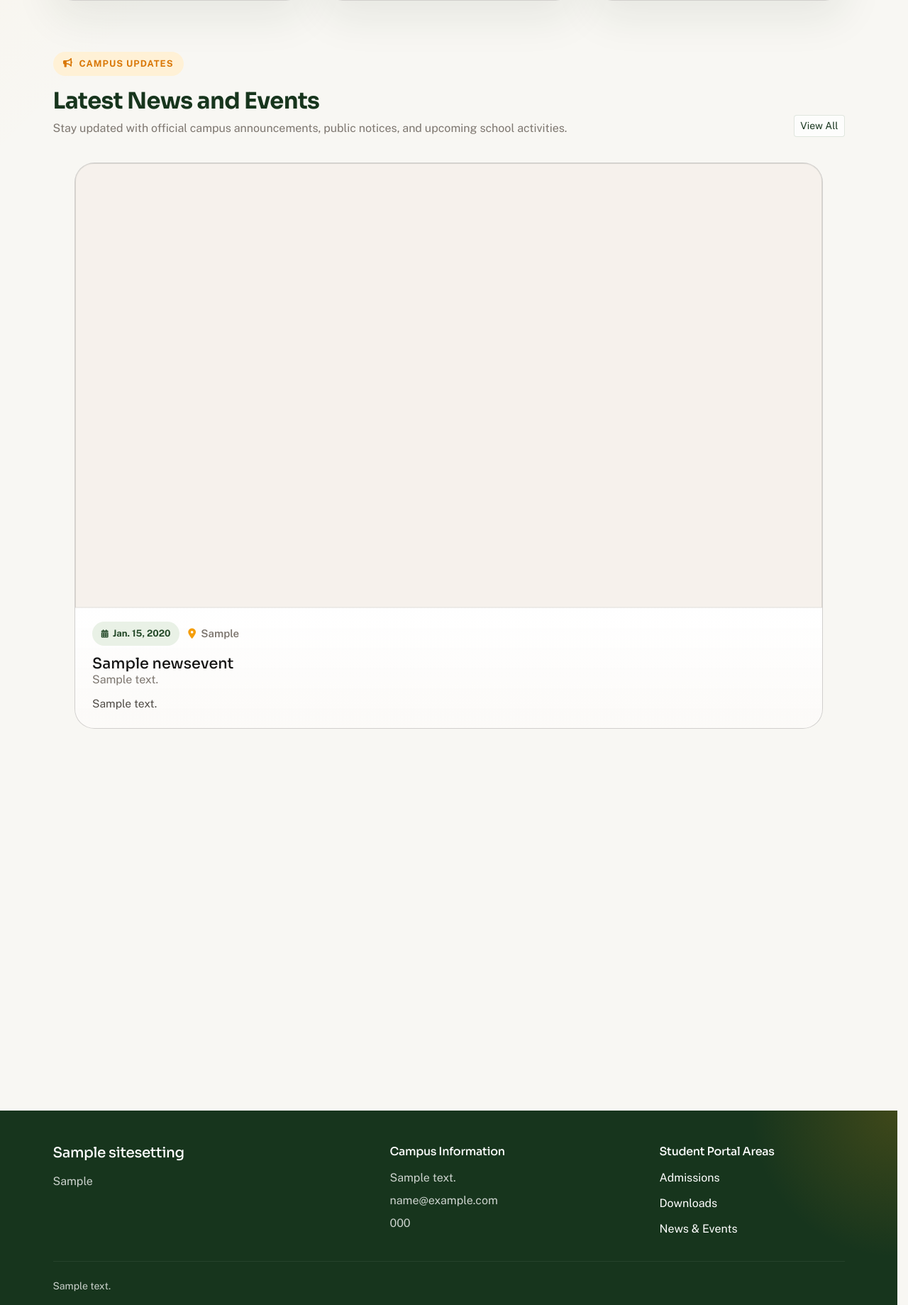
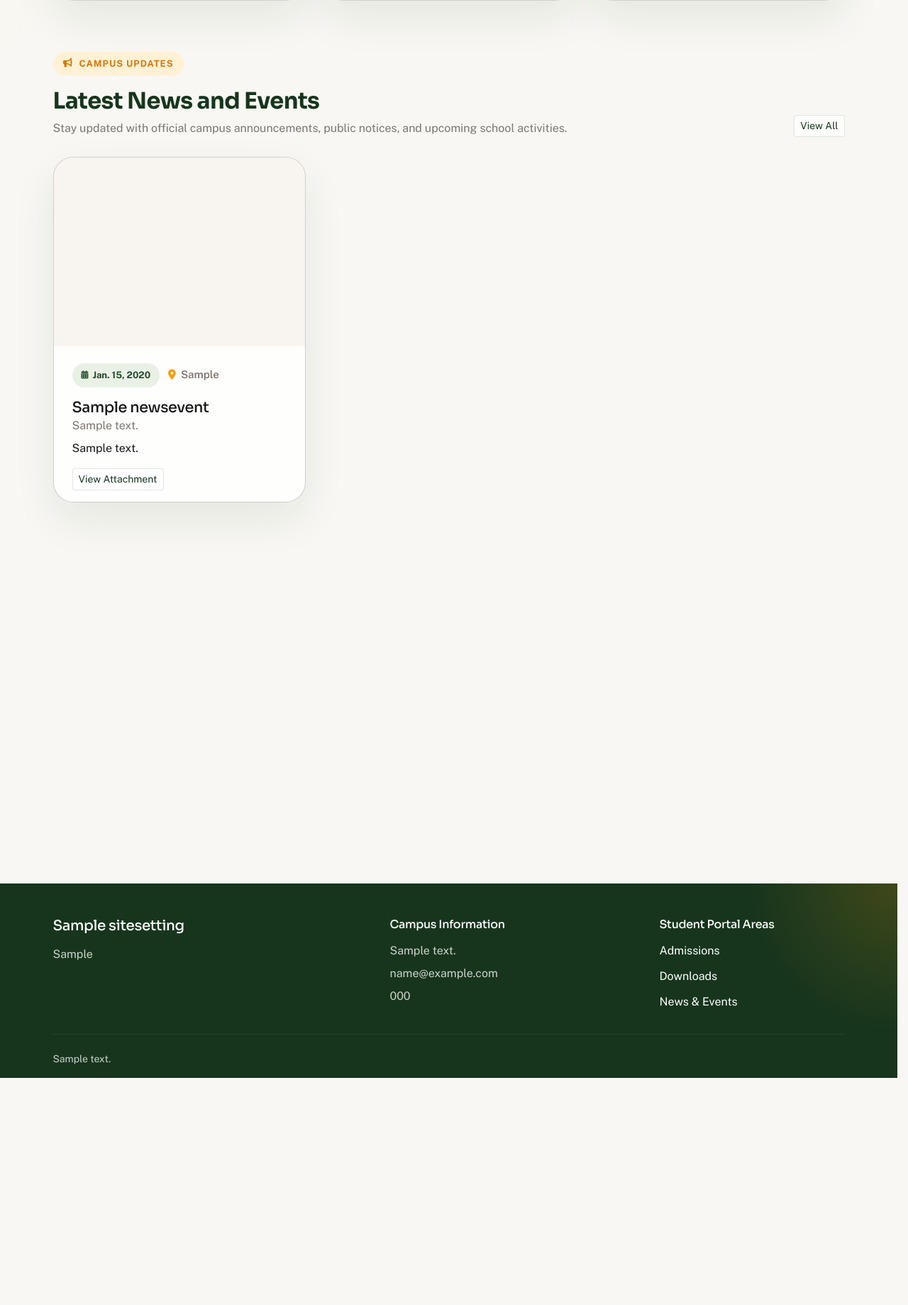
Before and after one commit to TheReaLsshhh/ccbwebremasterV2, a Django app: page / in a window 1280 px wide. Shown: the part 1231-3070 px from the top of the page at 71% size. After the commit the page ends 2750 px from the top, so only its background shows below. Run offline with Django 5.2, Linux system fonts and the light colour scheme; tables that the repository leaves empty hold one stand-in row (values such as "Sample post"); grey boxes marked "Sample" are stand-in pictures; parts of the project's set-up code (start-up, migrations or seed data) failed here and were passed over.

Commit message:
Use news-style grid cards on home instead of wide carousel

```diff
--- a/static/css/site.css
+++ b/static/css/site.css
@@ -1222,7 +1222,7 @@ a.btn.btn-soft.btn-sm.mt-3 {
   height: auto;
 }
 
-.home-news-section .news-carousel-card,
+.home-news-section .news-grid-card,
 .news-content-section .news-grid-card {
   overflow: visible;
 }
@@ -1241,11 +1241,6 @@ a.btn.btn-soft.btn-sm.mt-3 {
   display: block;
   content-visibility: auto;
   background: var(--ccb-surface-muted);
-}
-
-.home-news-section .news-carousel-image,
-.home-news-section .news-visual-image {
-  max-height: min(42rem, 78vh);
 }
 
 .news-content-section .news-grid-image {
@@ -3161,11 +3156,6 @@ p.text-dark.fw-semibold.mb-2 {
     max-height: min(34rem, 70vh);
   }
 
-  .home-news-section .news-carousel-image,
-  .home-news-section .news-visual-image {
-    max-height: min(36rem, 68vh);
-  }
-
   .contact-map-card {
     height: auto !important;
     min-height: 22rem;
--- a/templates/website/home.html
+++ b/templates/website/home.html
@@ -112,7 +112,7 @@
     </div>
 </section>
 
-<section class="section-block pt-0 home-news-section">
+<section class="section-block pt-0 home-news-section news-content-section">
     <div class="container">
         <div class="section-header">
             <div>
@@ -123,35 +123,32 @@
             <a href="{% url 'website:news' %}" class="btn btn-soft btn-sm">View All</a>
         </div>
         {% if featured_news %}
-            <div id="campusNewsCarousel" class="carousel slide news-carousel" data-bs-ride="carousel" data-bs-interval="5000">
-                {% with featured_news_count=featured_news|length %}
-                <div class="news-carousel-stage">
-                    {% if featured_news_count > 1 %}
-                        <button class="carousel-control-prev news-carousel-arrow news-carousel-arrow-side news-carousel-arrow-left" type="button" data-bs-target="#campusNewsCarousel" data-bs-slide="prev" aria-label="Previous news item">
-                            <span class="news-carousel-arrow-icon" aria-hidden="true"><i class="fa-solid fa-chevron-left"></i></span>
-                        </button>
-                    {% endif %}
-                    <div class="news-carousel-viewport">
-                        <div class="carousel-inner">
+            <div class="row g-4">
                 {% for item in featured_news %}
-                                <div class="carousel-item {% if forloop.first %}active{% endif %}">
-                                    <div class="announcement-card news-carousel-card">
+                    <div class="col-md-6 col-xl-4">
+                        <article
+                            id="news-{{ item.pk }}"
+                            class="announcement-card news-grid-card news-grid-card-interactive"
+                            data-news-id="{{ item.pk }}"
+                            role="button"
+                            tabindex="0"
+                            aria-label="View full announcement: {{ item.title }}"
+                        >
                             {% if item.cover_image %}
-                                            <div class="news-carousel-visual-shell">
-                                                <div class="news-visual-wrap news-carousel-visual">
+                                <div class="news-visual-wrap news-grid-visual">
                                     <img
                                         src="{{ item.cover_image.url }}"
                                         alt="{{ item.title }}"
-                                                        class="news-visual-image news-carousel-image"
-                                                        width="960"
-                                                        sizes="(min-width: 1200px) 72rem, 100vw"
+                                        class="news-visual-image news-grid-image"
+                                        width="720"
+                                        sizes="(min-width: 1200px) 33vw, (min-width: 768px) 50vw, 100vw"
                                         decoding="async"
-                                                        {% if forloop.first %}fetchpriority="high"{% else %}loading="lazy" fetchpriority="low"{% endif %}>
-                                                </div>
+                                        {% if forloop.first %}fetchpriority="high"{% else %}loading="lazy" fetchpriority="low"{% endif %}
+                                    >
                                 </div>
                             {% endif %}
-                                        <div class="news-carousel-body">
-                                            <div class="news-carousel-meta">
+                            <div class="news-grid-body d-flex flex-column gap-3">
+                                <div class="news-grid-meta">
                                     <span class="signal-badge signal-badge-date">{{ item.event_date }}</span>
                                     {% if item.location %}
                                         <span class="news-location-inline">
@@ -160,56 +157,33 @@
                                         </span>
                                     {% endif %}
                                 </div>
-                                            <h3 class="news-carousel-title">{{ item.title }}</h3>
-                                            <div class="news-carousel-text">
-                                                {% if item.summary %}
-                                                    <p class="muted-copy news-carousel-summary">
-                                                        {% if item.summary|exceeds_word_limit:28 %}
-                                                            {{ item.summary|words_truncate:28 }}… <a href="{% url 'website:news' %}?open={{ item.pk }}{% if item.news_page > 1 %}&amp;page={{ item.news_page }}{% endif %}#news-{{ item.pk }}" class="news-read-more-link">Read more.</a>
-                                                        {% else %}
-                                                            {{ item.summary }}
-                                                        {% endif %}
-                                                    </p>
-                                                {% endif %}
+                                <div class="d-flex flex-column align-items-start gap-2">
+                                    <h3 class="mt-0 mb-0">{{ item.title }}</h3>
+                                </div>
+                                <div>
+                                    <p class="muted-copy mb-2">{{ item.summary }}</p>
                                     {% if item.content %}
-                                                    <p class="news-carousel-copy mb-0">
-                                                        {% if item.content|exceeds_word_limit:36 %}
-                                                            {{ item.content|words_truncate:36 }}… <a href="{% url 'website:news' %}?open={{ item.pk }}{% if item.news_page > 1 %}&amp;page={{ item.news_page }}{% endif %}#news-{{ item.pk }}" class="news-read-more-link">Read more.</a>
+                                        <p class="mb-0">
+                                            {% if item.content|exceeds_word_limit:24 %}
+                                                {{ item.content|words_truncate:24 }}…
+                                                <button type="button" class="news-read-more-link" data-news-id="{{ item.pk }}">
+                                                    Read more.
+                                                </button>
                                             {% else %}
                                                 {{ item.content }}
                                             {% endif %}
                                         </p>
                                     {% endif %}
                                 </div>
+                                {% if item.attachment %}
+                                    <div class="d-flex justify-content-between align-items-center gap-3">
+                                        <a class="btn btn-soft btn-sm news-detail-ignore" href="{{ item.attachment|file_download_url }}">View Attachment</a>
                                     </div>
+                                {% endif %}
                             </div>
+                        </article>
                     </div>
                 {% endfor %}
-                        </div>
-                    </div>
-                    {% if featured_news_count > 1 %}
-                        <button class="carousel-control-next news-carousel-arrow news-carousel-arrow-side news-carousel-arrow-right" type="button" data-bs-target="#campusNewsCarousel" data-bs-slide="next" aria-label="Next news item">
-                            <span class="news-carousel-arrow-icon" aria-hidden="true"><i class="fa-solid fa-chevron-right"></i></span>
-                        </button>
-                    {% endif %}
-                </div>
-                {% if featured_news_count > 1 %}
-                    <div class="news-carousel-controls">
-                        <div class="carousel-indicators news-carousel-indicators">
-                            {% for item in featured_news %}
-                                <button
-                                    type="button"
-                                    data-bs-target="#campusNewsCarousel"
-                                    data-bs-slide-to="{{ forloop.counter0 }}"
-                                    class="{% if forloop.first %}active{% endif %}"
-                                    {% if forloop.first %}aria-current="true"{% endif %}
-                                    aria-label="Go to news slide {{ forloop.counter }}">
-                                </button>
-                            {% endfor %}
-                        </div>
-                    </div>
-                {% endif %}
-                {% endwith %}
             </div>
         {% else %}
             <div class="notice-band">
@@ -252,3 +226,9 @@
     </div>
 </section>
 {% endblock %}
+
+{% block page_modals %}
+{% if featured_news %}
+    {% include "website/includes/news_detail_modal.html" with news_modal_items=featured_news %}
+{% endif %}
+{% endblock %}
```
Lines whose indentation alone changed are shown as unchanged.
